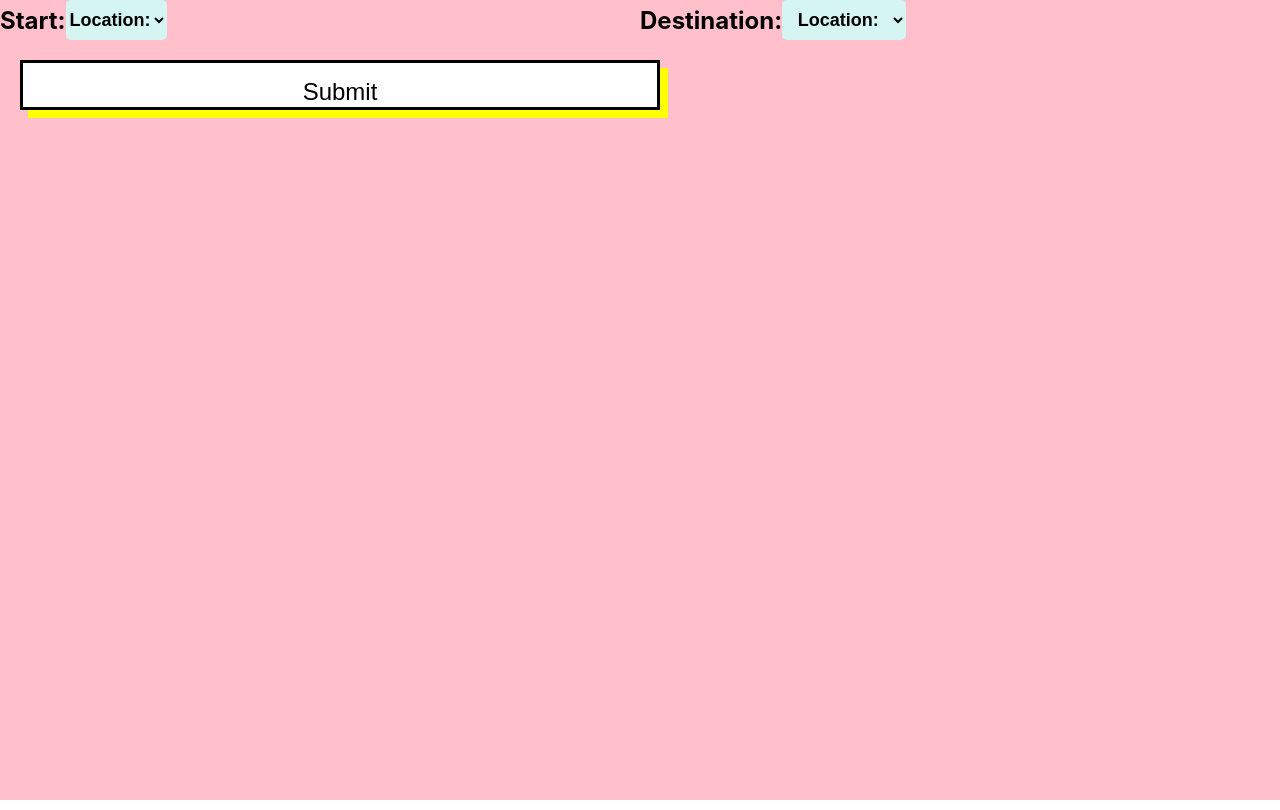
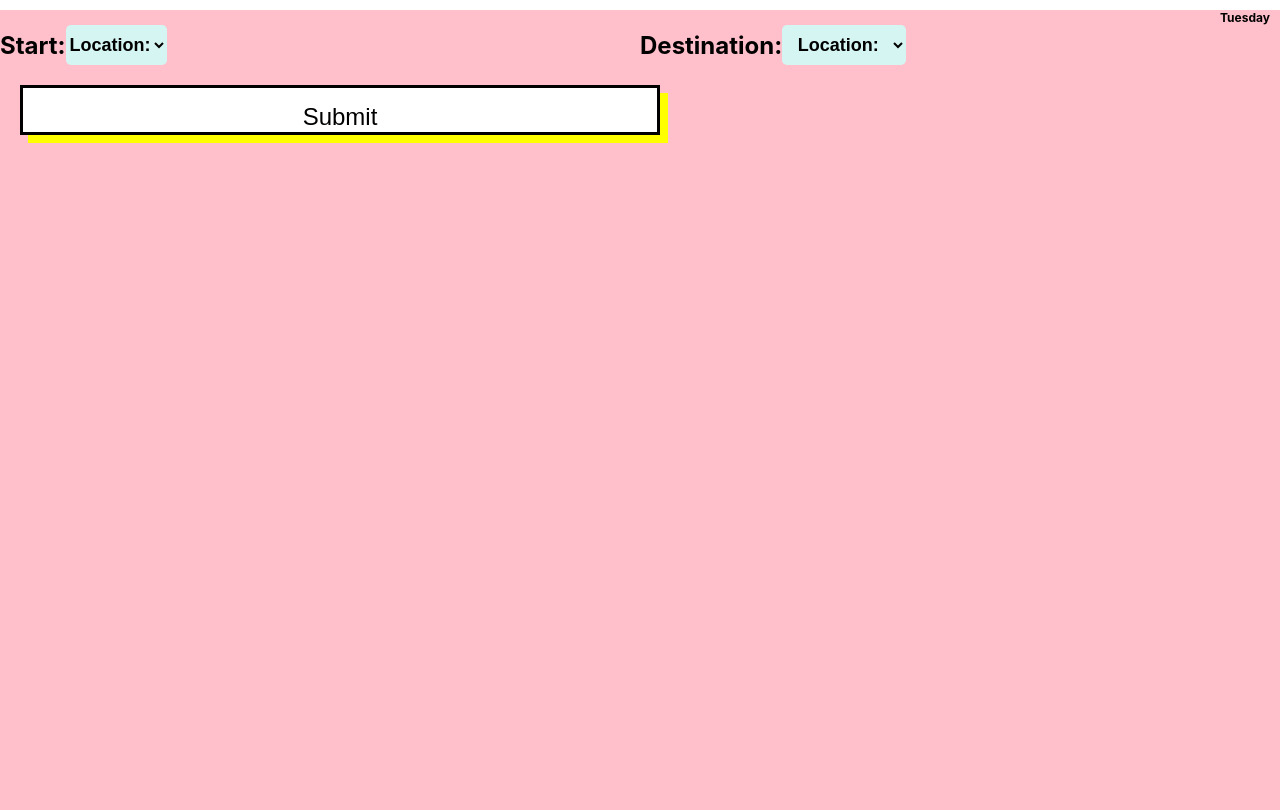
Before and after one commit to KaraHowes/WeatherTrack, a React (Create React App) app: page / in a window 1280 px wide. Built offline with nearby package versions, Linux system fonts and the light colour scheme.

Commit message:
feat: installed and added moment, created a homescreen component

```diff
--- a/package.json
+++ b/package.json
@@ -11,6 +11,7 @@
     "eslint-plugin-jsx-a11y": "^6.6.1",
     "eslint-plugin-react": "^7.30.1",
     "eslint-plugin-react-hooks": "^4.6.0",
+    "moment": "^2.29.4",
     "react": "^18.2.0",
     "react-dom": "^18.2.0",
     "react-redux": "^8.0.5",
--- a/src/App.js
+++ b/src/App.js
@@ -4,6 +4,7 @@ import { configureStore, combineReducers } from '@reduxjs/toolkit';
 import styled from 'styled-components';
 
 import Search from './components/Search';
+import Homescreen from './components/Homescreen'
 
 import search from './reducers/search';
 
@@ -22,6 +23,7 @@ export const App = () => {
   return (
     <Provider store={store}>
       <Main>
+        <Homescreen />
         <Search />
       </Main>
     </Provider>
--- /dev/null
+++ b/src/components/Homescreen.js
@@ -0,0 +1,26 @@
+import React from 'react';
+import styled from 'styled-components/macro';
+import moment from 'moment';
+
+const DateContainer = styled.section`
+  display: flex;
+  flex-direction: column;
+  text-align: right;
+  margin: 10px 10px 0 0;
+  font-weight: bold;
+`;
+const Date = styled.h2`
+  font-size: 12px;
+  font-weight: bold;
+  margin: 0;
+  color: black;
+`;
+
+const Homescreen = () => {
+  return (
+    <DateContainer>
+      <Date>{moment().format('dddd')}</Date>
+    </DateContainer>
+  );
+};
+export default Homescreen;
```
Also changed, not shown: 2 other files (tests, documents, lock files or other folders).
